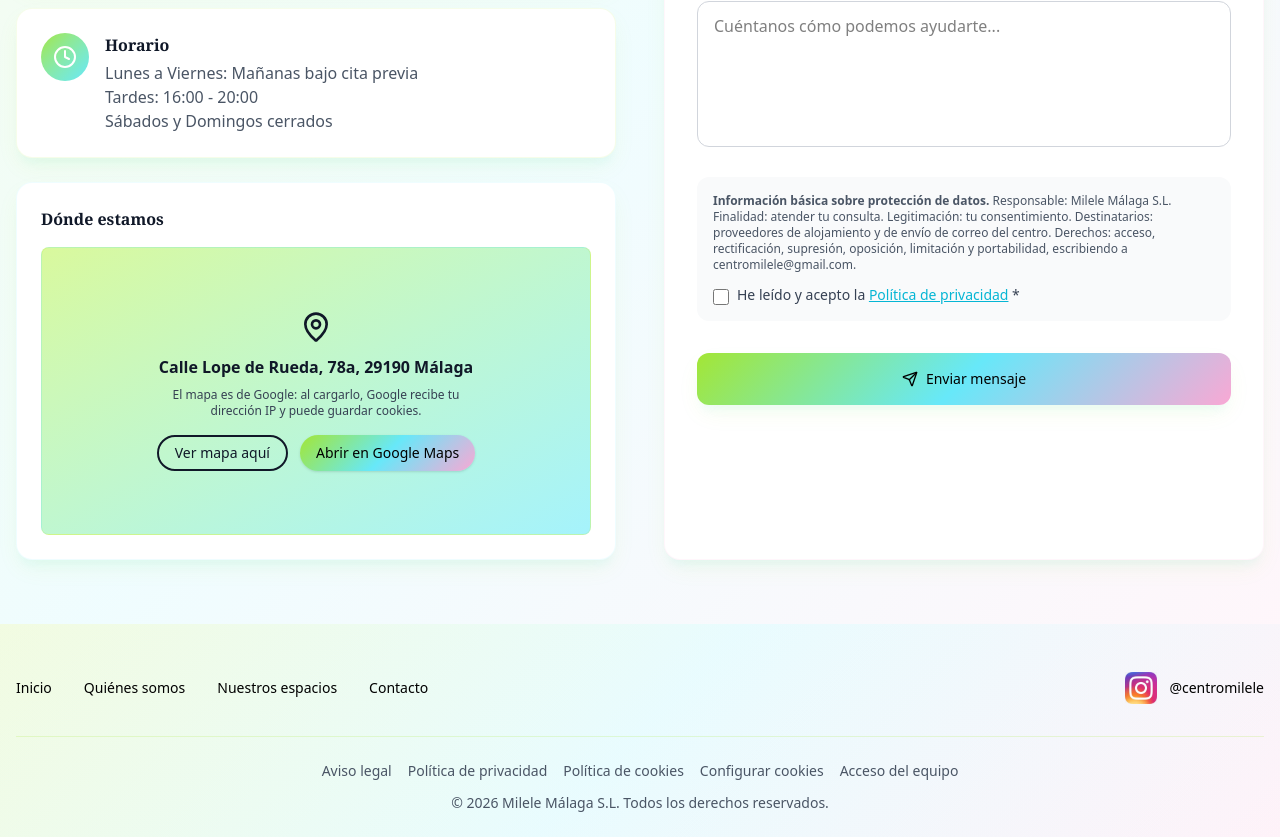
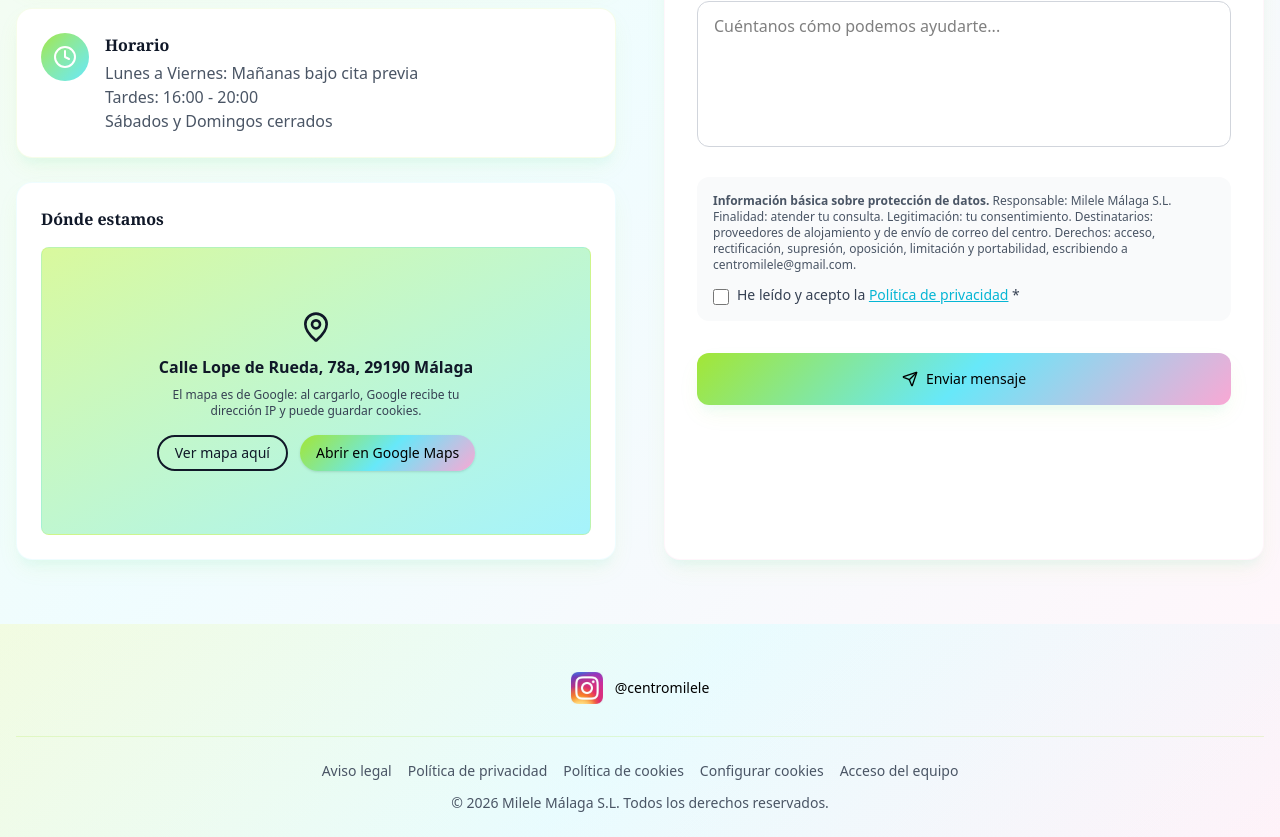
Before and after one commit to patricd17/centro-milele, a React (Vite) app in the folder frontend/: page /contact in a window 1280 px wide. Shown: the part 991-1828 px from the top of the page. Built offline with nearby package versions, Linux system fonts and the light colour scheme; no server answers; the database is empty.

Commit message:
Pie: se quitan los enlaces de navegación (ya están en el menú)
Co-Authored-By: Claude Sonnet 5.5 <noreply@anthropic.com>
Claude-Session: https://claude.ai/code/session_01Agnb9mRaFgduk5VT2bRYbk

```diff
--- a/frontend/src/components/layout/Footer.jsx
+++ b/frontend/src/components/layout/Footer.jsx
@@ -7,15 +7,8 @@ import instagramLogo from "../../assets/images/instagram.webp"
 const MAPS_PLACE = "https://www.google.com/maps/search/?api=1&query=Calle+Lope+de+Rueda+78a%2C+29190+M%C3%A1laga"
 const MAPS_ROUTE = "https://www.google.com/maps/dir/?api=1&destination=Calle+Lope+de+Rueda+78a%2C+29190+M%C3%A1laga"
 
-const LINKS = [
-  { to: "/", label: "Inicio" },
-  { to: "/about", label: "Quiénes somos" },
-  { to: "/spaces", label: "Nuestros espacios" },
-  { to: "/contact", label: "Contacto" },
-]
-
 // Los datos de contacto y la ubicación solo salen en inicio («Dónde estamos») y en la página de
-// contacto; en el resto de páginas el pie es una fila sencilla con enlaces e Instagram.
+// contacto; en el resto de páginas el pie solo lleva el Instagram. La navegación está en el menú.
 export default function Footer() {
   const { openSettings } = useCookieConsent()
   const { pathname } = useLocation()
@@ -100,14 +93,7 @@ export default function Footer() {
             </div>
           </div>
         ) : (
-          <div className="flex flex-col items-center gap-6 md:flex-row md:justify-between">
-            <nav aria-label="Enlaces del pie" className="flex flex-wrap justify-center gap-x-8 gap-y-2 text-sm">
-              {LINKS.map((link) => (
-                <Link key={link.to} to={link.to} className="hover:text-milele-pink-dark transition-colors">
-                  {link.label}
-                </Link>
-              ))}
-            </nav>
+          <div className="flex justify-center">
             <a
               href="https://www.instagram.com/centromilele"
               target="_blank"
```
